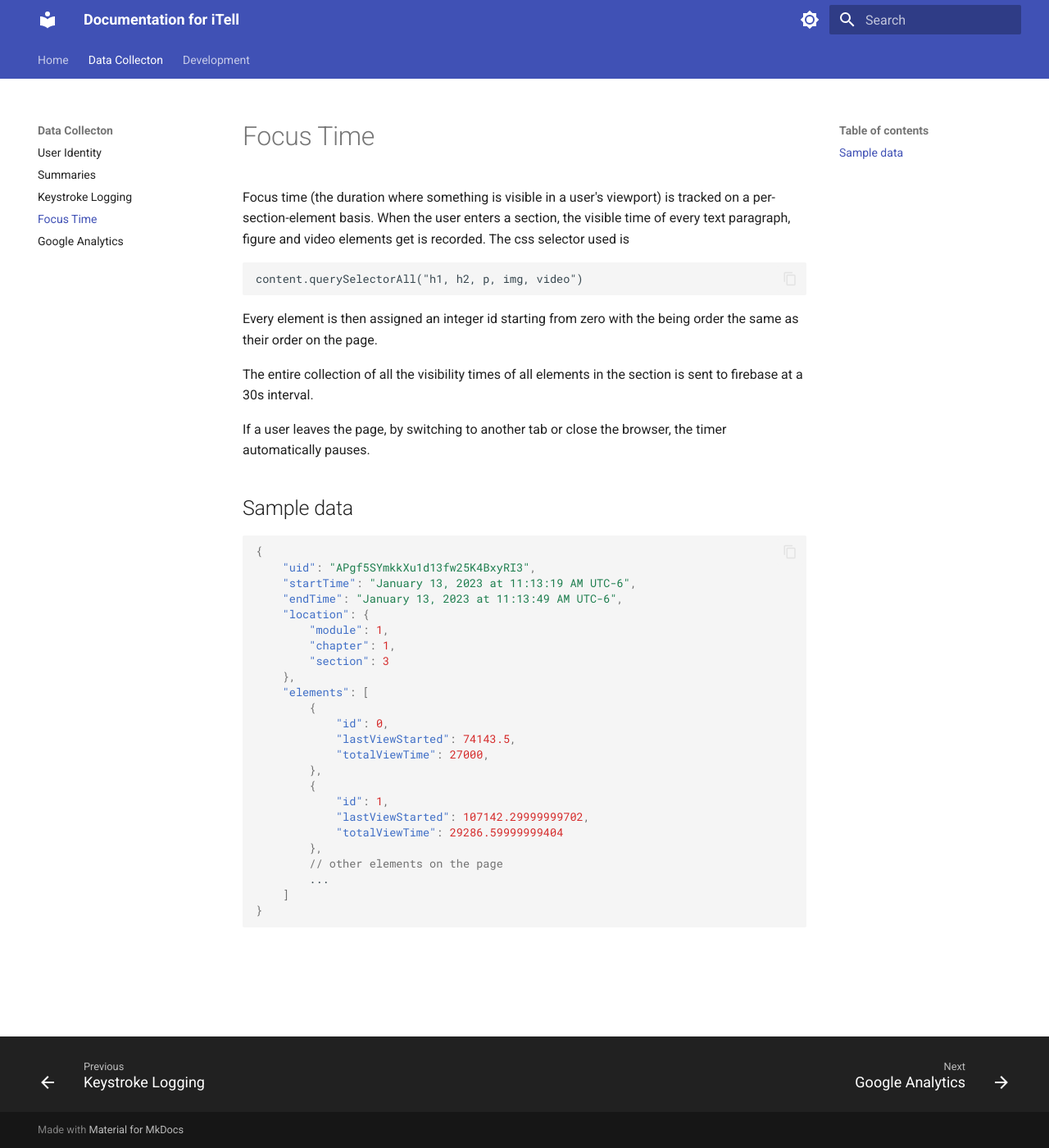
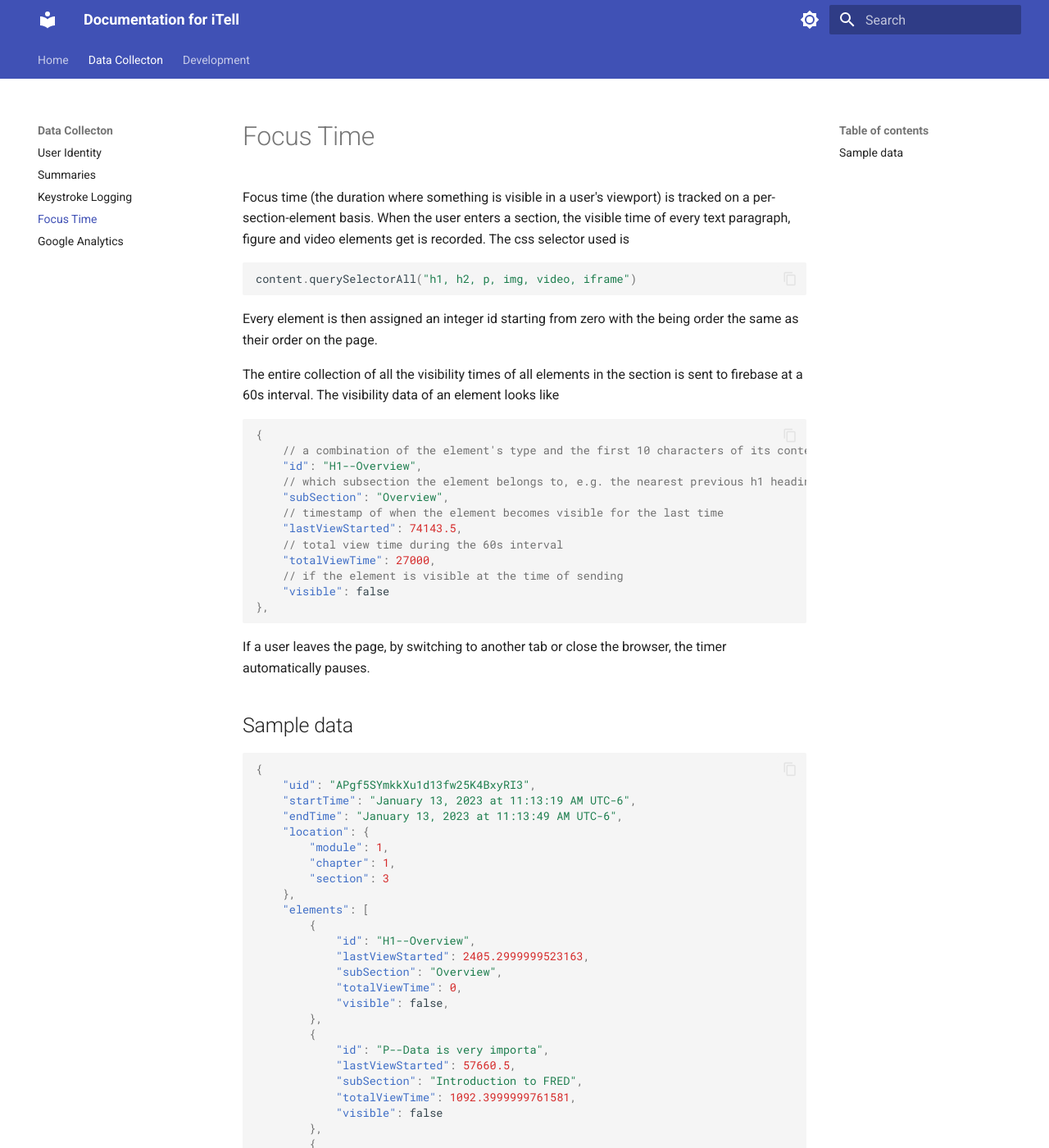
Before and after one commit to aialoe/textbook-docs, an MkDocs documentation site: the page built from docs/data/focus.md, in a window 1280 px wide and 1400 px high. Shown: the whole window at 82% size. Built offline with MkDocs 1.6.1 and Material for MkDocs 9.7.7, drawn with Linux system fonts in a browser that asks for light colours; some of the changed text lies outside the part shown.

Commit message:
update visibility docs

````diff
--- a/docs/data/focus.md
+++ b/docs/data/focus.md
@@ -2,13 +2,28 @@
 
 Focus time (the duration where something is visible in a user's viewport) is tracked on a per-section-element basis. When the user enters a section, the visible time of every text paragraph, figure and video elements get is recorded. The css selector used is
 
-```
-content.querySelectorAll("h1, h2, p, img, video")
+```javascript
+content.querySelectorAll("h1, h2, p, img, video, iframe")
 ```
 
 Every element is then assigned an integer id starting from zero with the being order the same as their order on the page.
 
-The entire collection of all the visibility times of all elements in the section is sent to firebase at a 30s interval.
+The entire collection of all the visibility times of all elements in the section is sent to firebase at a 60s interval. The visibility data of an element looks like
+
+```json
+{
+    // a combination of the element's type and the first 10 characters of its content nodeType--first10characters
+    "id": "H1--Overview",
+    // which subsection the element belongs to, e.g. the nearest previous h1 heading
+    "subSection": "Overview",
+    // timestamp of when the element becomes visible for the last time
+    "lastViewStarted": 74143.5,
+    // total view time during the 60s interval
+    "totalViewTime": 27000,
+    // if the element is visible at the time of sending
+    "visible": false
+},
+```
 
 If a user leaves the page, by switching to another tab or close the browser, the timer automatically pauses.
 
@@ -26,15 +41,26 @@
     },
     "elements": [
         {
-            "id": 0,
-            "lastViewStarted": 74143.5,
-            "totalViewTime": 27000,
+            "id": "H1--Overview",
+            "lastViewStarted": 2405.2999999523163,
+            "subSection": "Overview",
+            "totalViewTime": 0,
+            "visible": false,
         },
         {
-            "id": 1,
-            "lastViewStarted": 107142.29999999702,
-            "totalViewTime": 29286.59999999404
+            "id": "P--Data is very importa",
+            "lastViewStarted": 57660.5,
+            "subSection": "Introduction to FRED",
+            "totalViewTime": 1092.3999999761581,
+            "visible": false
         },
+        {
+            "id": "video--",
+            "lastViewStarted": 58910.799999952316,
+            "subSection": "Why Study Economics?",
+            "totalViewTime": 5719.100000023842
+            "visible": false
+        }
         // other elements on the page
         ...
     ]
````
